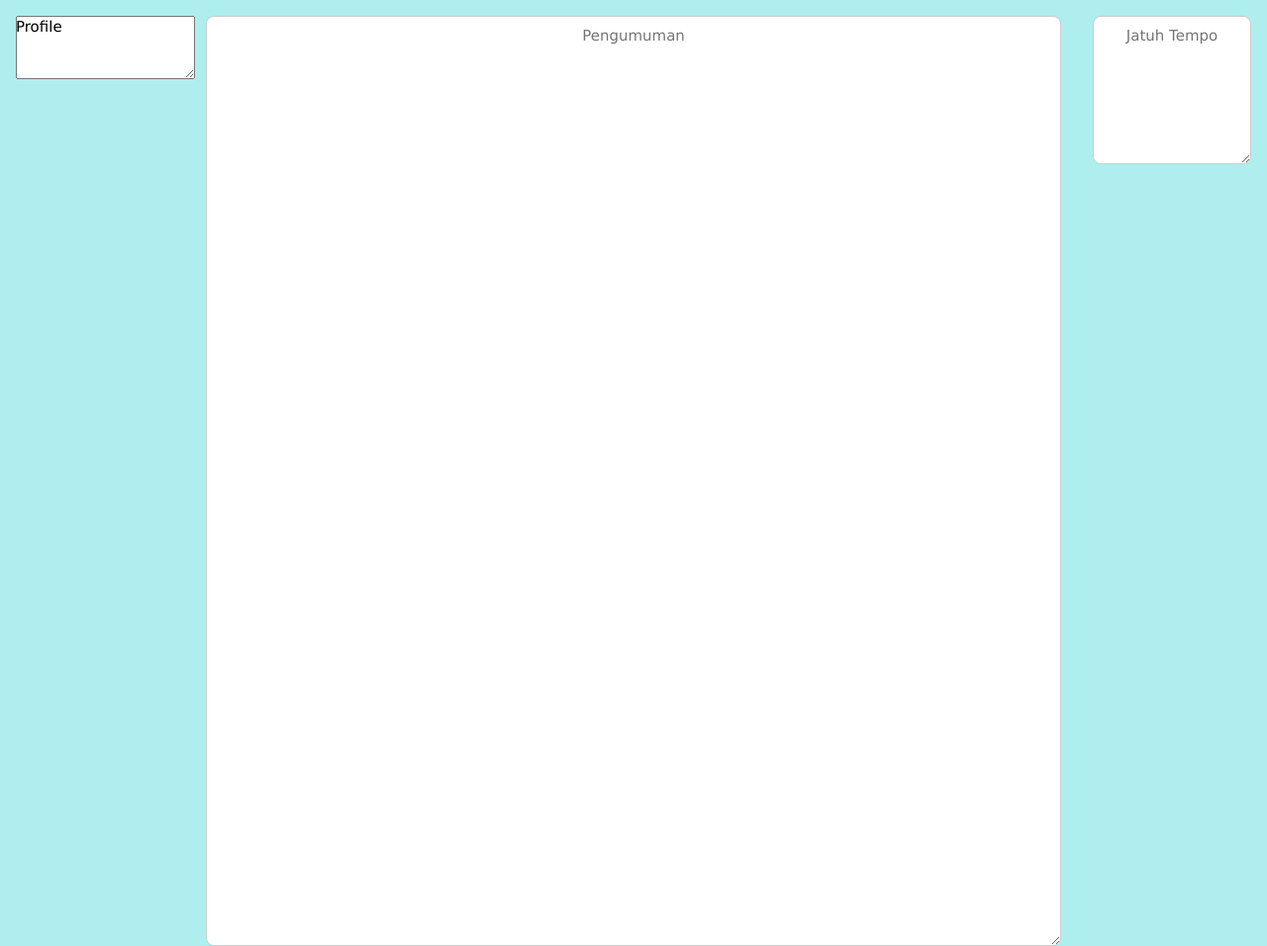
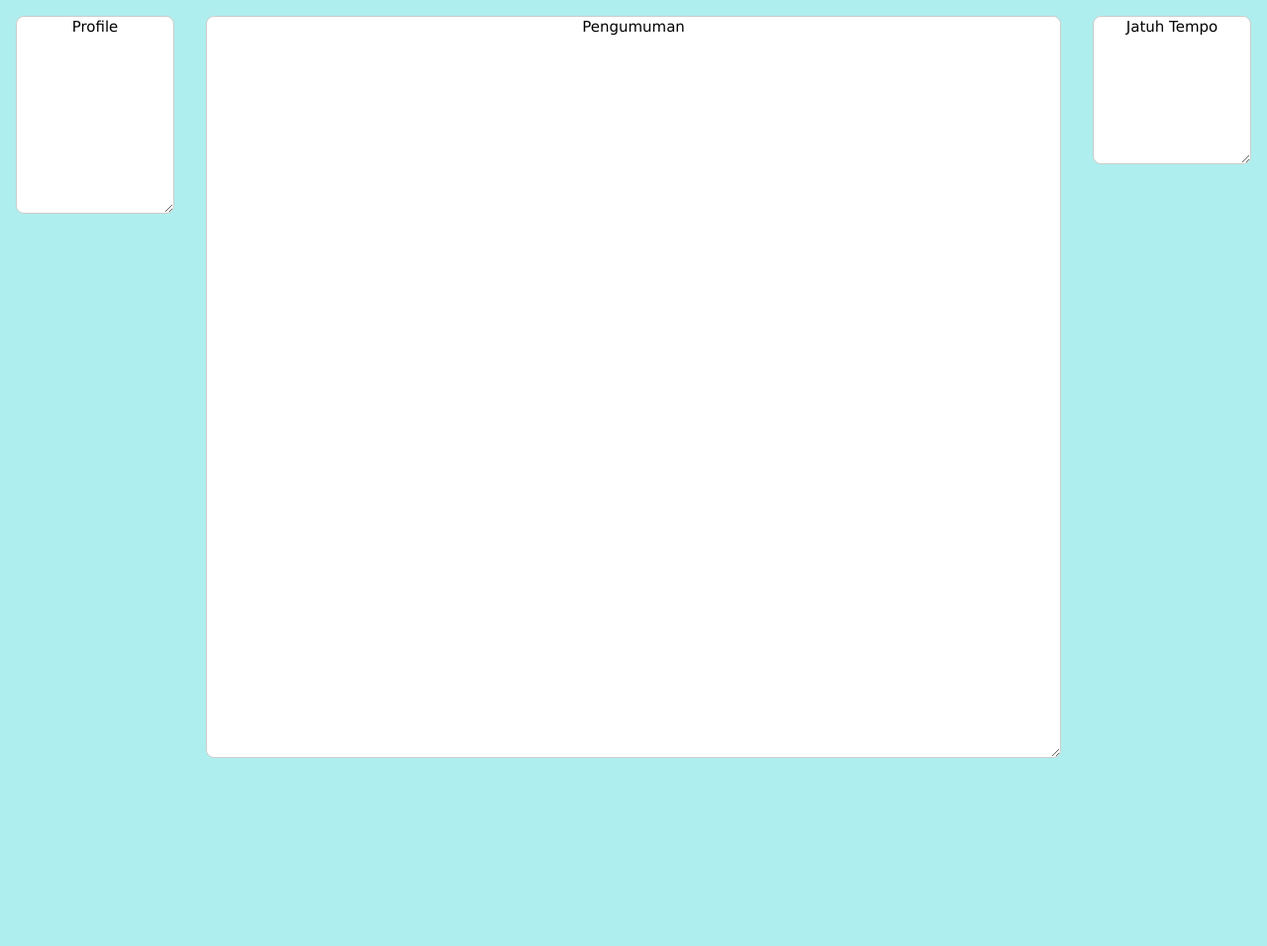
Before and after one commit to xturus138/Imk-Website, a plain HTML site: page Penghuni/PenghuniLobby.html in a window 1280 px wide. Shown: the whole page at 99% size. After the commit the page ends 800 px from the top, so only its background shows below. Drawn offline with nearby package versions, Linux system fonts and the light colour scheme.

Commit message:
Fungsi Baru

```diff
--- a/Penghuni/PenghuniLobby.html
+++ b/Penghuni/PenghuniLobby.html
@@ -6,20 +6,23 @@
 <body style="background-color:paleturquoise;">
     <div>
         <style>
-            textarea::placeholder{
-                text-align: center;
-                color: black;
+            .profile-container {
+                display: flex;
+                align-items: top;
+                justify-content: center;
             }
         </style>
-        <div class="w3-col w3-container w3-margin-top" style="width:15%; position: relative;">
+        <div class="w3-col w3-container w3-margin-top profile-container" style="width:15%; position: relative;">
             <label style="position: absolute; pointer-events: none;">Profile</label>
-            <textarea style="padding-top: 1em;"></textarea>
+            <textarea class="w3-input w3-border w3-round-large" style="padding-top: 1em; height: 200px;"></textarea>
         </div>
-        <div class="w3-col w3-container w3-margin-top" style="width:70%">
-            <textarea class="w3-input w3-border w3-round-large" name="Pengumuman" placeholder="Pengumuman" type="text" style="width: 100%; height: 940px;"></textarea>
+        <div class="w3-col w3-container w3-margin-top profile-container" style="width:70%; position: relative;">
+            <label style="position: absolute; pointer-events: none;">Pengumuman</label>
+            <textarea class="w3-input w3-border w3-round-large" style="padding-top: 1em; height: 750px;"></textarea>
         </div>
-        <div class="w3-col w3-container w3-margin-top" style="width:15%">
-            <textarea class="w3-input w3-border w3-round-large" name="JatuhTempo" placeholder="Jatuh Tempo" type="text" style="width: 100%; height: 150px;"></textarea>
+        <div class="w3-col w3-container w3-margin-top profile-container" style="width:15%; position: relative;">
+            <label style="position: absolute; pointer-events: none;">Jatuh Tempo</label>
+            <textarea class="w3-input w3-border w3-round-large" style="padding-top: 1em; height: 150px;"></textarea>
         </div>
     </div>
 </body>
```
